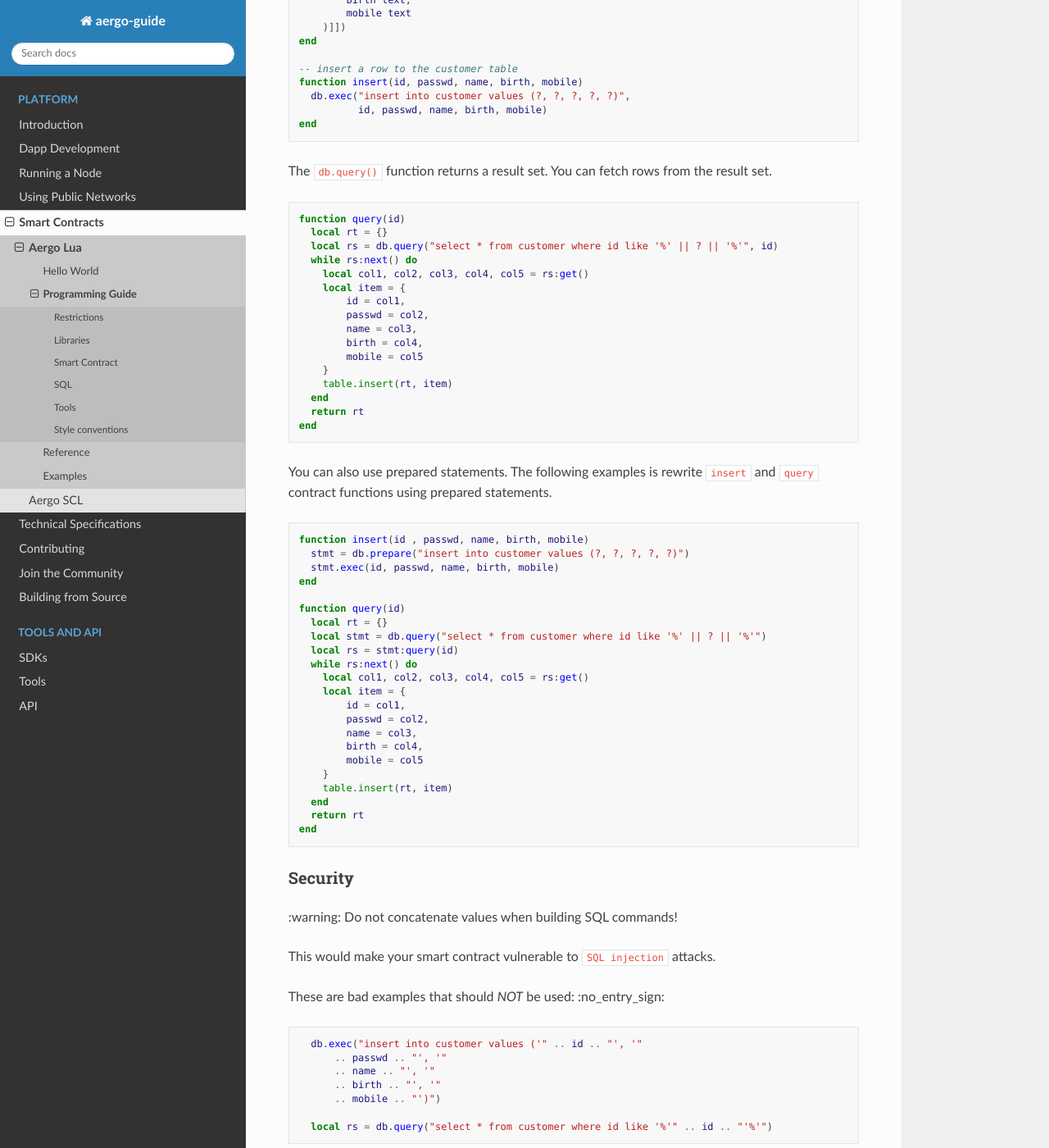
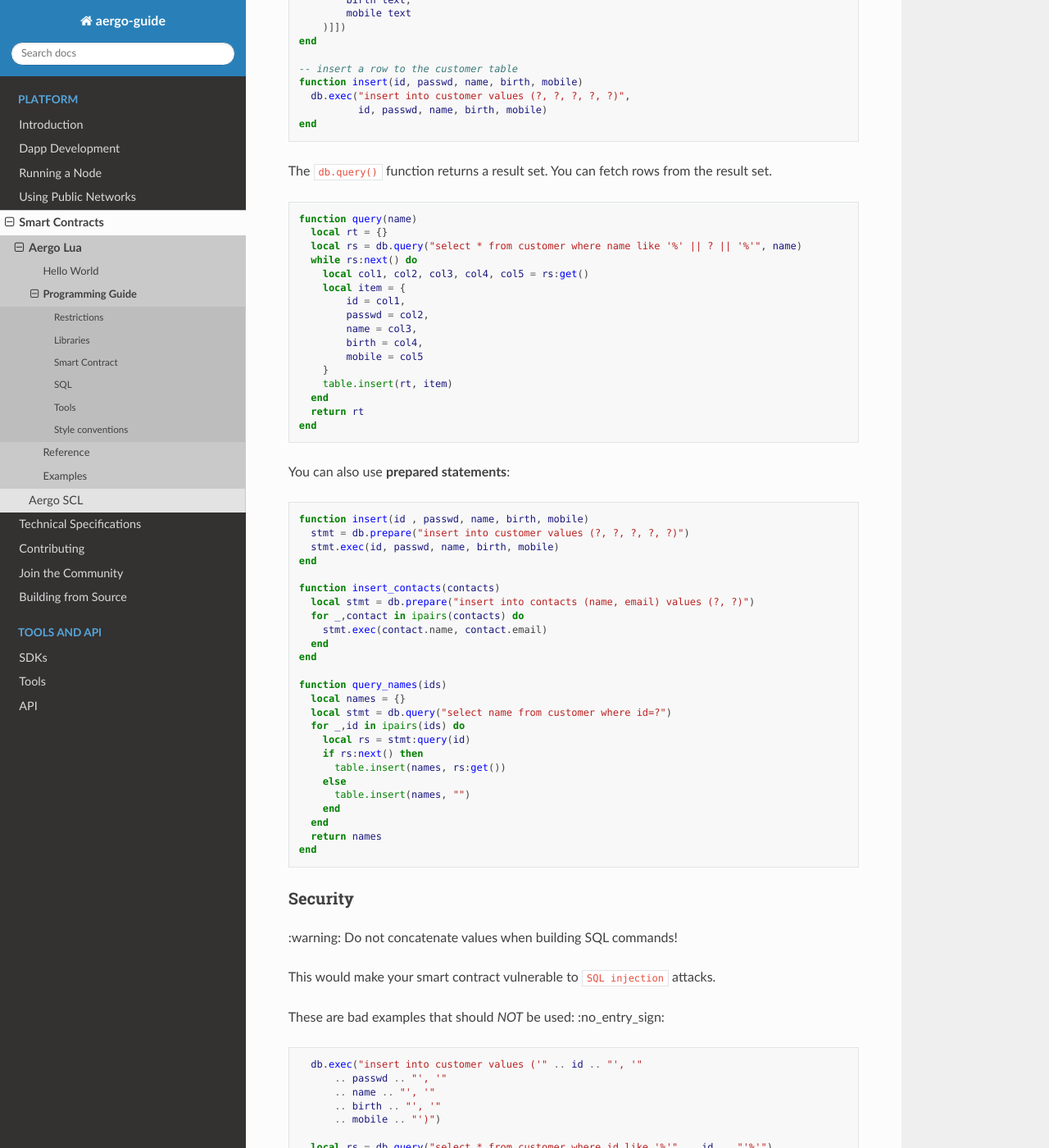
Before and after one commit to aergoio/guide, a Sphinx documentation site: the page built from source/smart-contracts/lua/guide.md, in a window 1280 px wide and 1400 px high, scrolled down 8787 px. Shown: the whole window at 82% size. Built offline with Sphinx 7.4.7 and the Read the Docs theme 2.0.0, drawn with Linux system fonts in a browser that asks for light colours.

Commit message:
Enhance the prepared statement examples (#11)

````diff
--- a/source/smart-contracts/lua/guide.md
+++ b/source/smart-contracts/lua/guide.md
@@ -410,9 +410,9 @@ end
 The `db.query()` function returns a result set. You can fetch rows from the result set.
 
 ```lua
-function query(id)
+function query(name)
   local rt = {}
-  local rs = db.query("select * from customer where id like '%' || ? || '%'", id)
+  local rs = db.query("select * from customer where name like '%' || ? || '%'", name)
   while rs:next() do
     local col1, col2, col3, col4, col5 = rs:get()
     local item = {
@@ -428,7 +428,7 @@ function query(id)
 end
 ```
 
-You can also use prepared statements. The following examples is rewrite `insert` and `query` contract functions  using prepared statements.
+You can also use **prepared statements**:
 
 ```lua
 function insert(id , passwd, name, birth, mobile)
@@ -436,22 +436,25 @@ function insert(id , passwd, name, birth, mobile)
   stmt.exec(id, passwd, name, birth, mobile)
 end
 
-function query(id)
-  local rt = {}
-  local stmt = db.query("select * from customer where id like '%' || ? || '%'")
-  local rs = stmt:query(id)
-  while rs:next() do
-    local col1, col2, col3, col4, col5 = rs:get()
-    local item = {
-        id = col1,
-        passwd = col2,
-        name = col3,
-        birth = col4,
-        mobile = col5
-    }
-    table.insert(rt, item)
+function insert_contacts(contacts)
+  local stmt = db.prepare("insert into contacts (name, email) values (?, ?)")
+  for _,contact in ipairs(contacts) do
+    stmt.exec(contact.name, contact.email)
   end
-  return rt
+end
+
+function query_names(ids)
+  local names = {}
+  local stmt = db.query("select name from customer where id=?")
+  for _,id in ipairs(ids) do
+    local rs = stmt:query(id)
+    if rs:next() then
+      table.insert(names, rs:get())
+    else
+      table.insert(names, "")
+    end
+  end
+  return names
 end
 ```
 
````
